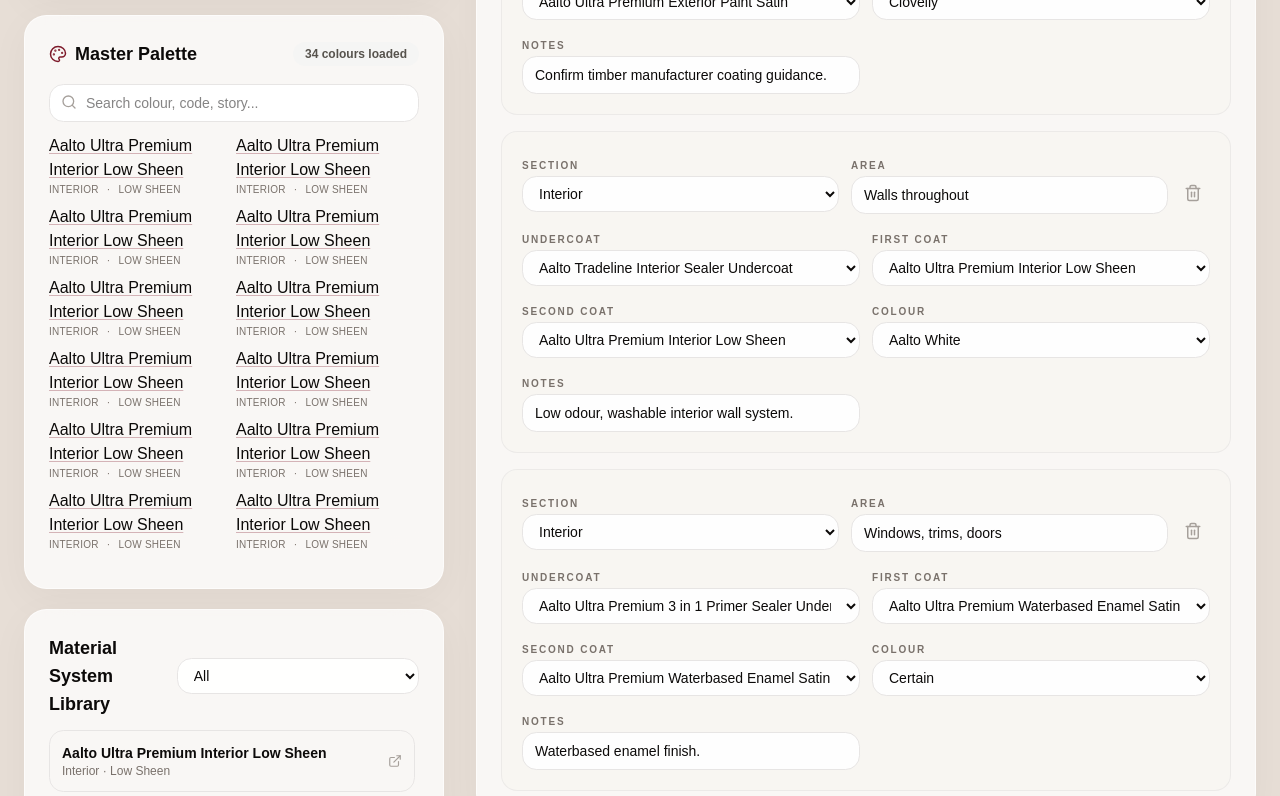
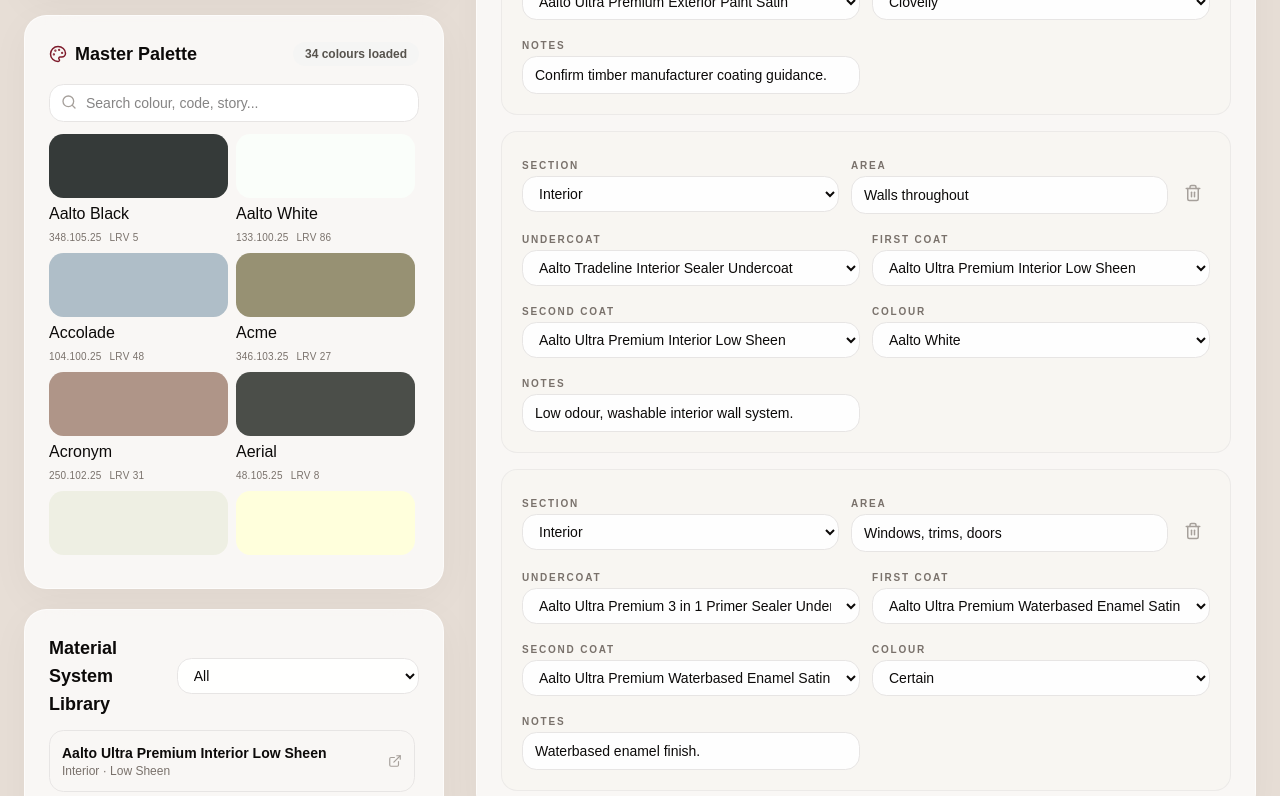
Before and after one commit to aalto-studio/prototype-aalto, a Next.js app: page / in a window 1280 px wide. Shown: the part 740-1536 px from the top of the page. Built offline with nearby package versions, Linux system fonts and the light colour scheme.

Commit message:
Fix colour swatch labels

```diff
--- a/app/page.tsx
+++ b/app/page.tsx
@@ -178,18 +178,23 @@
   colourName: string
   compact?: boolean
 }) {
-  const product = findProduct(colourName);
+  const colour = findColour(colourName);
 
   return (
     <div className="space-y-1">
-      <a href={product.url} target="_blank" rel="noreferrer" className="font-medium text-stone-950 underline decoration-[#7d1a2a]/30 underline-offset-2 hover:text-[#7d1a2a]">
-        {productName(product)}
-      </a>
-      <div className="flex gap-2 text-[10px] uppercase tracking-wide text-stone-500">
-        <span>{product.category}</span>
-        <span>·</span>
-        <span>{product.finish}</span>
-      </div>
+      <div
+        className={compact ? "h-8 w-8 rounded-[0.6rem]" : "h-16 w-full rounded-[0.9rem]"}
+        style={{ backgroundColor: colour.hex }}
+      />
+      {!compact && (
+        <>
+          <div className="font-medium text-stone-950">{colour.name}</div>
+          <div className="flex gap-2 text-[10px] uppercase tracking-wide text-stone-500">
+            <span>{colour.code}</span>
+            <span>LRV {colour.lrv}</span>
+          </div>
+        </>
+      )}
     </div>
   );
 }
```
